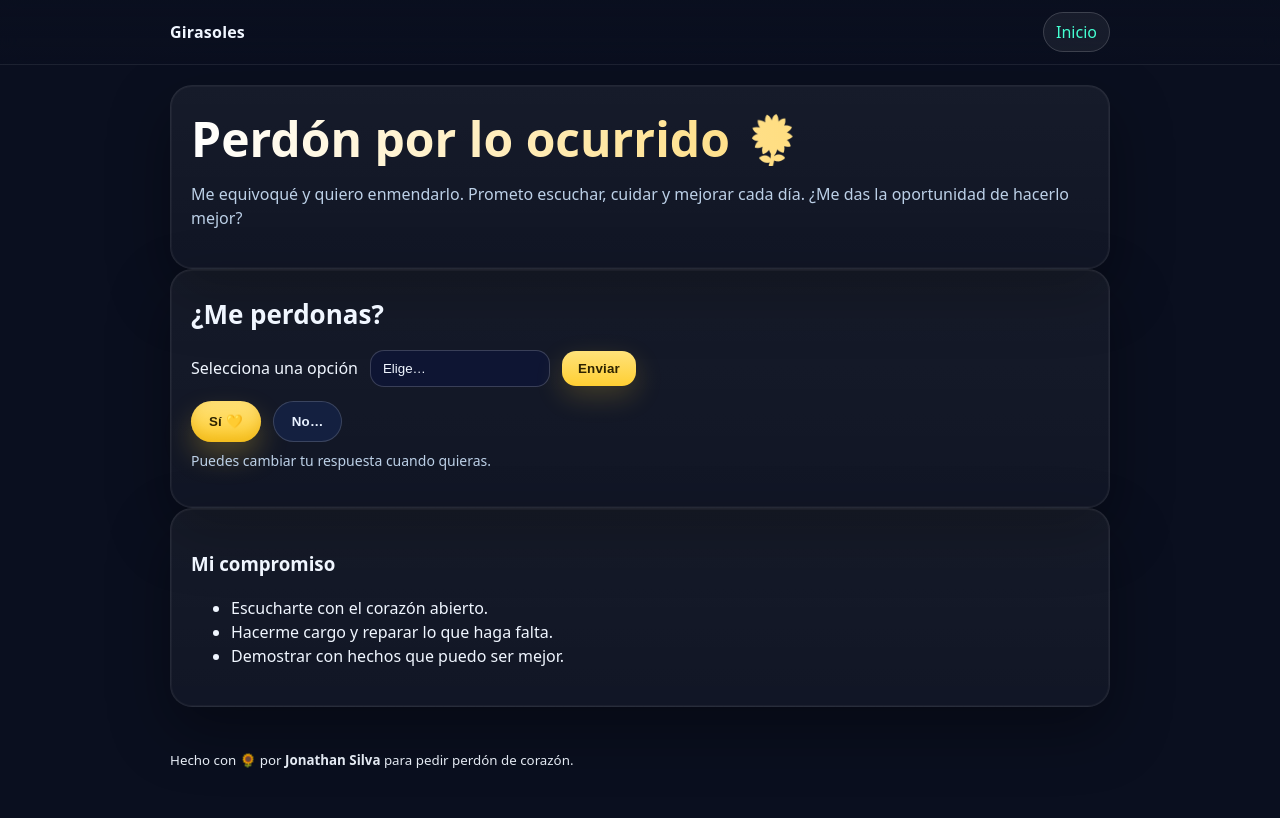
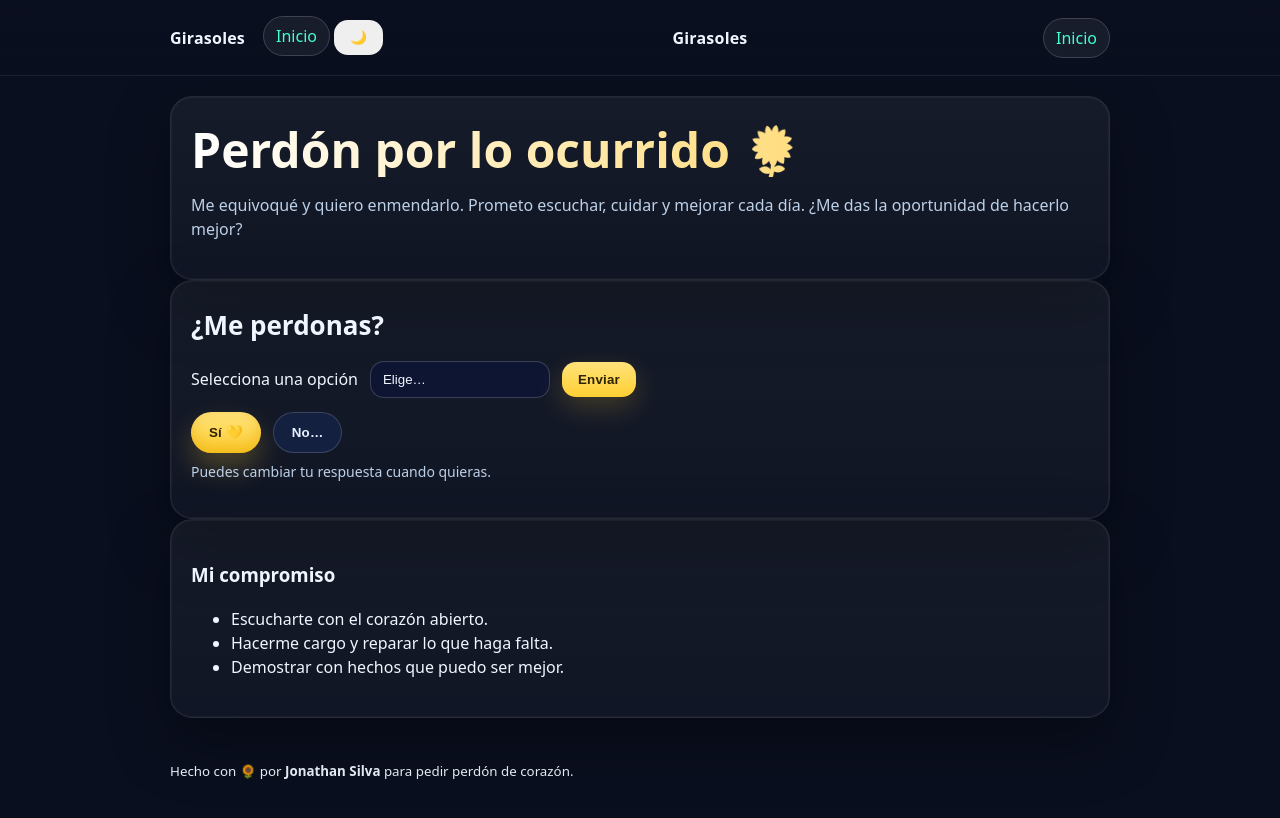
Before and after one commit to jonathansilvaperez/Flores, a plain HTML site: page index.html in a window 1280 px wide. Shown: the top 818 px of the page. Drawn offline with Linux system fonts and the light colour scheme.

Commit message:
Update index.html

```diff
--- a/index.html
+++ b/index.html
@@ -16,6 +16,13 @@
 <div class="petal"></div>
   <div class="container">
     <nav>
+      <nav>
+  <strong>Girasoles</strong>
+  <div class="links">
+    <a href="index.html" aria-current="page">Inicio</a>
+    <button id="themeToggle" class="theme-toggle" aria-pressed="false" title="Cambiar tema">🌙</button>
+  </div>
+</nav>
       <strong>Girasoles</strong>
       <div class="links">
         <a href="index.html" aria-current="page">Inicio</a>
```
